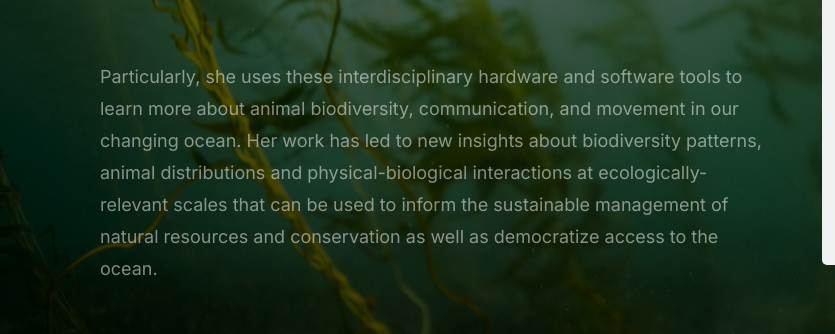
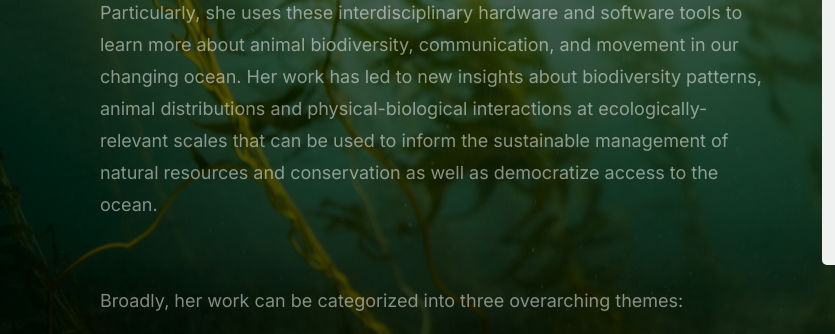
Before and after one commit to pagniello-lab/pagniello-lab.github.io, a plain HTML site: page research.html in a window 1280 px wide. Shown: the part 315-649 px from the top of the page, 0-835 px from the left. Drawn offline with Linux system fonts and the light colour scheme; files whose address does not match are found by name.

Commit message:
update-research

```diff
--- a/research.html
+++ b/research.html
@@ -98,11 +98,9 @@
                         to expand the existing ocean observing network. She also utilizes
                         data science and signal processing techniques to extract novel
                         biological and physical information about the ocean from existing data streams.
-                        </p>
 
                         <br>
 
-                        <p>
                         Particularly, she uses these interdisciplinary hardware and software tools
                         to learn more about animal biodiversity, communication, and movement in our changing ocean.
                         Her work has led to new insights about biodiversity patterns, animal distributions and
@@ -189,10 +187,6 @@
                     </a>
                 </div>
             </div>
-            <br>
-            <br>
-            <br>
-            <br>
         </section>
 
         <!-- current research
```
